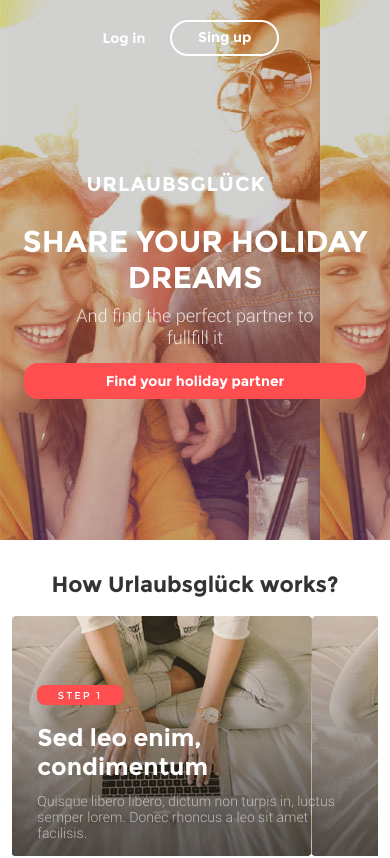
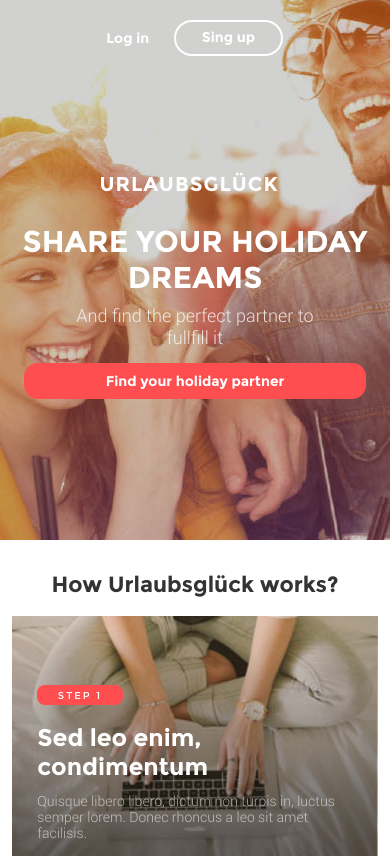
Before and after one commit to sierra-cube/sierra-cube.github.io, a plain HTML site: page urlaubsgluck/index.html in a window 390 px wide. Shown: the top 858 px of the page. Drawn offline with Linux system fonts and the light colour scheme; no server answers.

Commit message:
changed layout for mobile m,l

```diff
--- a/urlaubsgluck/css/style.css
+++ b/urlaubsgluck/css/style.css
@@ -28,12 +28,13 @@
 }
 @media only screen and (min-width: 320px) {
 	.promo {
-		background: url(../img/promo--mobile.jpg);
+		background: url(../img/promo.jpg) no-repeat center;
 		height: 540px;
 		width: 100%
 	}
 	header {
 		height: 194px;
+		text-align: center;
 	}
 	.header__logIn {
 		display: block;
@@ -126,6 +127,9 @@
 		margin-left: 3.125%;
 		height: 240px;
 		width: 93.75%;
+		background-position: center;
+		background-repeat: no-repeat;
+		background-size: cover;
 		background-image: url(../img/step1.jpg);
 	}
 	.howWorks__step--step2 {
@@ -356,11 +360,12 @@
 	}
 	.masonryGrid {
 		margin-left: 3.125%;
+		margin-right: 3.125%;
 		width: 93.75%;
 		height: 900px;
 	}
 	.masonryGrid__item {
-		width: 300px;
+		width: 100%;
 		height: 120px;
 		margin-top: 10px;
 		overflow: hidden;
@@ -394,3 +399,17 @@
 	}
 
 }
+@media only screen and (min-width: 321px) {
+	.header__logo {
+		left: 25.5%;
+	}
+	.header__logIn {
+		margin-left: 27.25%;
+	}
+}
+@media only screen and (min-width: 768px) {
+	.howWorks__header {
+		margin-top: 100px;
+	}
+
+}
```
